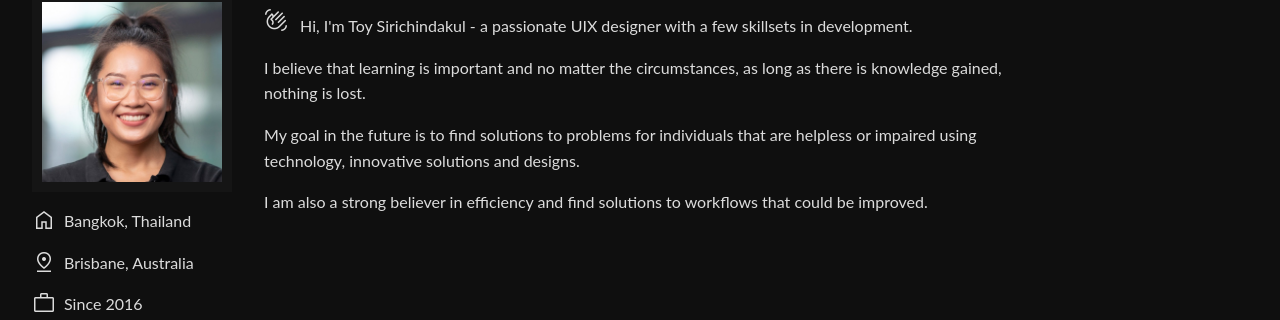
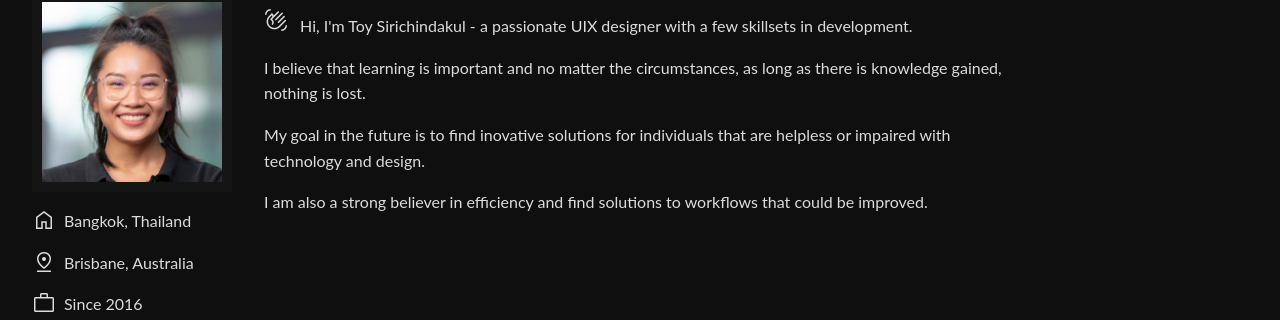
Before and after one commit to t-siri/portfolio-2022, a Jekyll site: the page built from _pages/about.html, in a window 1280 px wide. Shown: the part 235-555 px from the top of the page. Built offline with Jekyll 4.4.1, drawn with Linux system fonts in a browser that asks for light colours; some web fonts are replaced.

Commit message:
update about

```diff
--- a/_pages/about.html
+++ b/_pages/about.html
@@ -43,8 +43,8 @@ subtitle: Where design meets the logic mind
 					knowledge gained, nothing is lost.</p>
 
 				<p>My goal in the future is to find
-					solutions to problems for individuals that are helpless or impaired using
-					technology, innovative solutions and designs.</p>
+					inovative solutions for individuals that are helpless or impaired with
+					technology and design.</p>
 
 				<p>I am also a strong believer in efficiency and find solutions to workflows that could be improved.</p>
 			</div>
```
Also changed, not shown: 1 other file.
